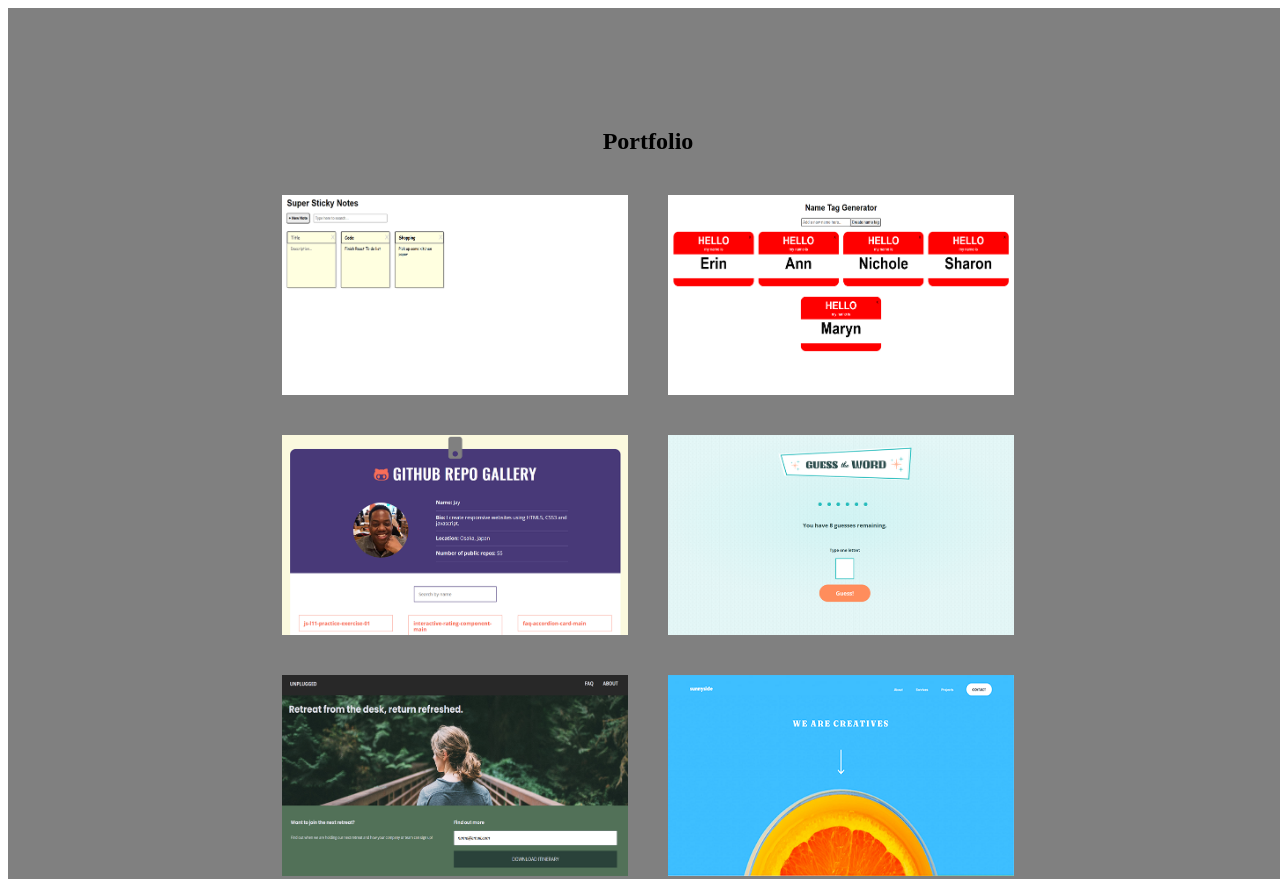
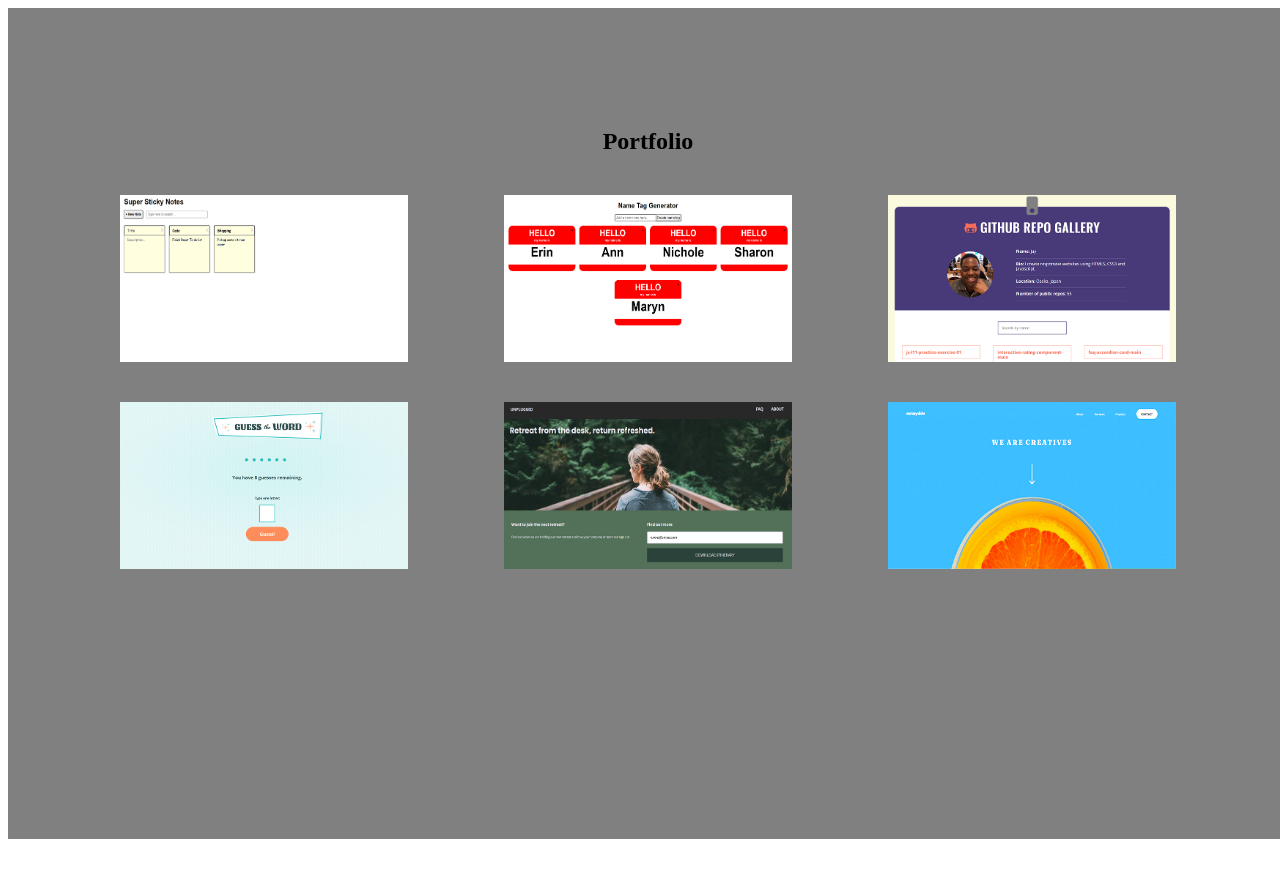
Before and after one commit to Hyuuga81/portfolio-practice, a plain HTML site: page index.html in a window 1280 px wide. Shown: the top 879 px of the page. After the commit the page ends 847 px from the top, so only its background shows below. Drawn offline with Linux system fonts and the light colour scheme.

Commit message:
Changed project width

```diff
--- a/css/styles.css
+++ b/css/styles.css
@@ -50,13 +50,17 @@ section {
     padding: 100px 0 250px 0;
 }
 
+#portfolio .container {
+    justify-content: space-around;
+}
+
 #portfolio h2 {
     width: 100%;
     text-align: center;
 }
 
 .project {
-    width: 30%;
+    width: 25%;
     display: flex;
     justify-content: center;
     align-items: center;
```
